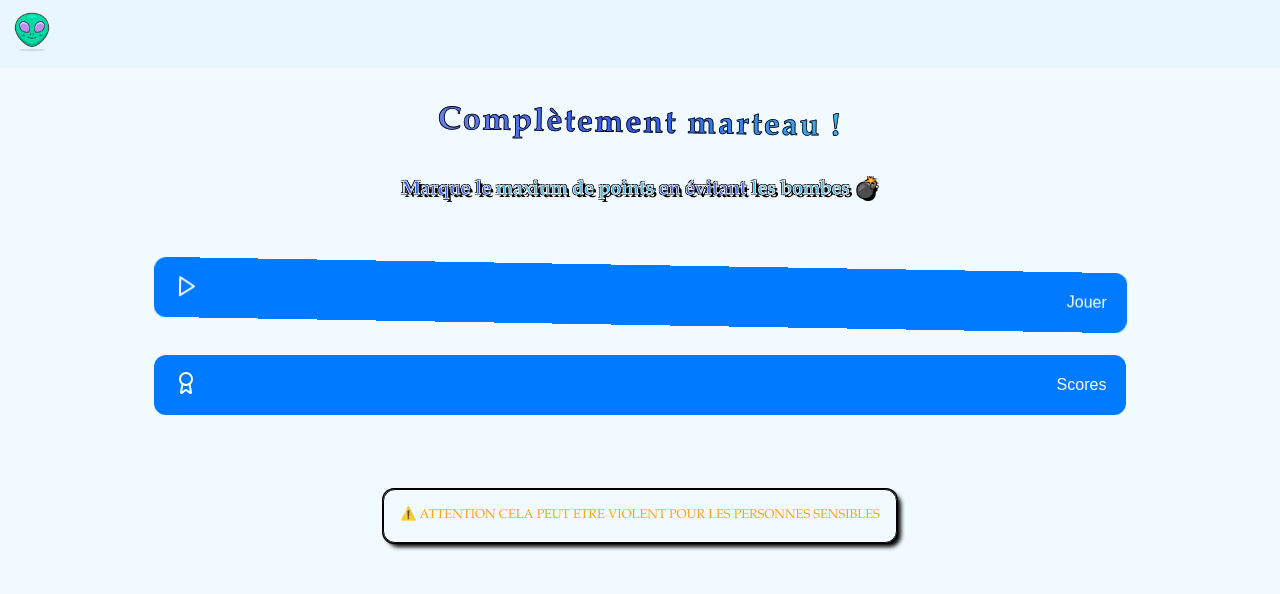
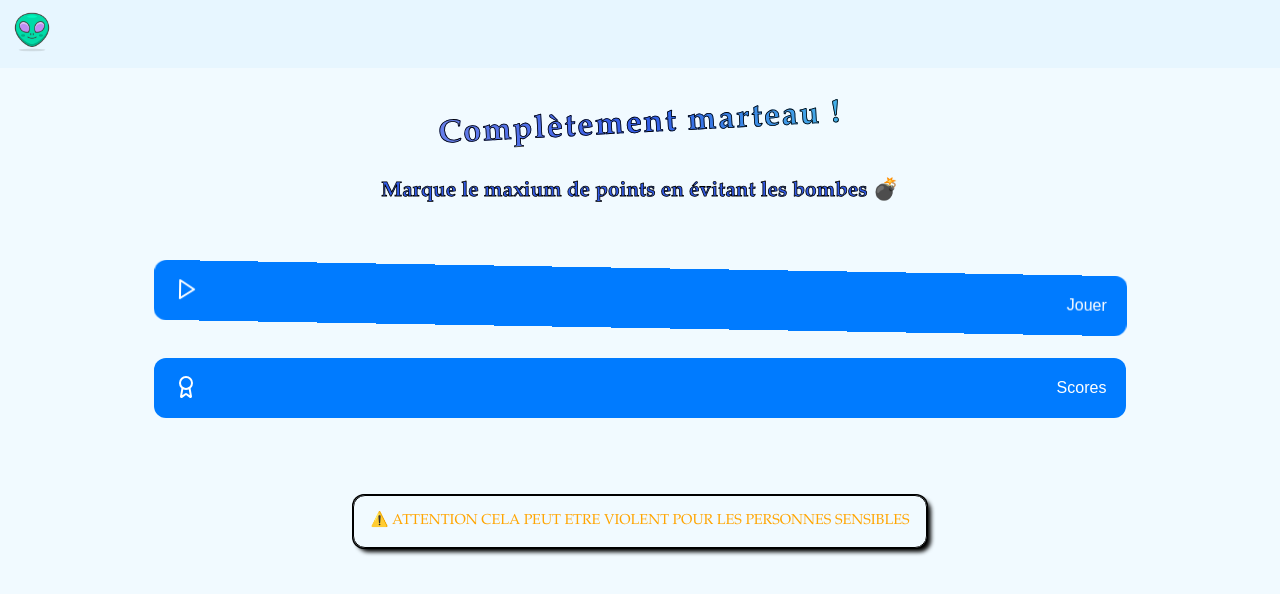
Before and after one commit to sthiefaine/waapi-hammer, a Next.js app: page / in a window 1280 px wide. Shown: the top 594 px of the page. Built offline with nearby package versions, Linux system fonts and the light colour scheme.

Commit message:
fix(intro): edit css

```diff
--- a/components/intro/intro.module.css
+++ b/components/intro/intro.module.css
@@ -33,23 +33,16 @@
   line-height: 0.95;
   margin: 0 0 1rem 0;
   padding-top: 10px;
-  transform: rotate(1deg);
+  transform: rotate(-3deg);
   animation: fadeIn 1s ease-out;
 }
 
 .description {
-  -webkit-text-stroke: 0.1vmin var(--color-white);
-  font-size: 1.2rem;
-  font-weight: 900;
+  -webkit-text-stroke: 0.1vmin var(--color-black);
+  font-size: 1.3rem;
+  font-weight: 700;
   color: var(--color-secondary);
   margin-bottom: 2rem;
-  text-shadow: 3px 3px 0 #000, -1px -1px 0 #000, 1px -1px 0 #000,
-    -1px 1px 0 #000, 1px 1px 0 #000;
-}
-
-.strong {
-  color: var(--color-tertiary);
-  font-weight: bold;
 }
 
 .warning {
@@ -59,7 +52,8 @@
     -1px 1px 0 #000, 1px 1px 0 #000;
   padding: 1rem;
   color: var(--color-orange);
-  font-size: 0.8rem;
+  font-size: 0.9rem;
   text-transform: uppercase;
   line-height: 1.2rem;
+  font-size: bold;
 }
```
